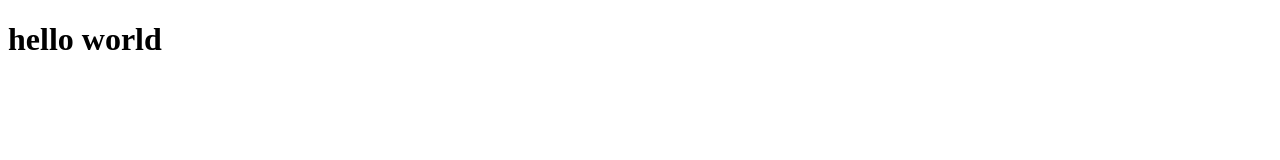
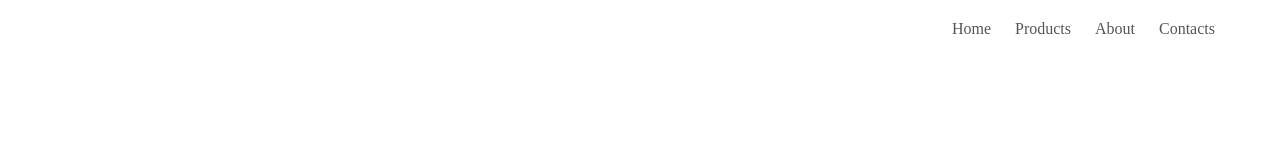
Before and after one commit to nilimaSahu22/shopping_cart, a plain HTML site: page index.html in a window 1280 px wide. Drawn offline with Linux system fonts and the light colour scheme.

Commit message:
adding style

```diff
--- a/index.html
+++ b/index.html
@@ -4,9 +4,25 @@
     <meta charset="UTF-8">
     <meta http-equiv="X-UA-Compatible" content="IE=edge">
     <meta name="viewport" content="width=device-width, initial-scale=1.0">
-    <title>Document</title>
+    <title>StyleEasy</title>
+    <link rel="stylesheet" href="style.css">
 </head>
 <body>
-<h1>hello world</h1>
-</body>
+    <div class="container">
+        <div class="navbar">
+            <div class="logo">
+                <!-- <img src= "images/l" alt="logoimage"-->
+            </div>
+            <nav>
+                <ul>
+                    <li><a href="">Home</a></li>
+                    <li><a href="">Products</a></li>
+                    <li><a href="">About</a></li>
+                    <li><a href="">Contacts</a></li>
+                </ul>
+            </nav>
+        </div>
+
+    </div>
+    </body>
 </html>
--- /dev/null
+++ b/style.css
@@ -0,0 +1,36 @@
+*{
+    margin: 0;
+    padding: 0;
+    box-sizing: border-box;
+
+}
+.navbar{
+    display: flex;
+    align-items: center;
+    padding: 20px;
+}
+nav{
+    flex: 1;
+    text-align: right;
+}
+nav ul{
+    display: inline-block;
+    list-style-type: none;
+}
+nav ul li{
+    display: inline-block;
+    margin-right: 20px;
+}
+a{
+    text-decoration: none;
+    color: #555;
+}
+p{
+    color: #555;
+}
+.container{
+    max-width: 1300px;
+    margin: auto;
+    padding-left: 25px;
+    padding-right: 25px;
+}
```
Also changed, not shown: 1 other file.
